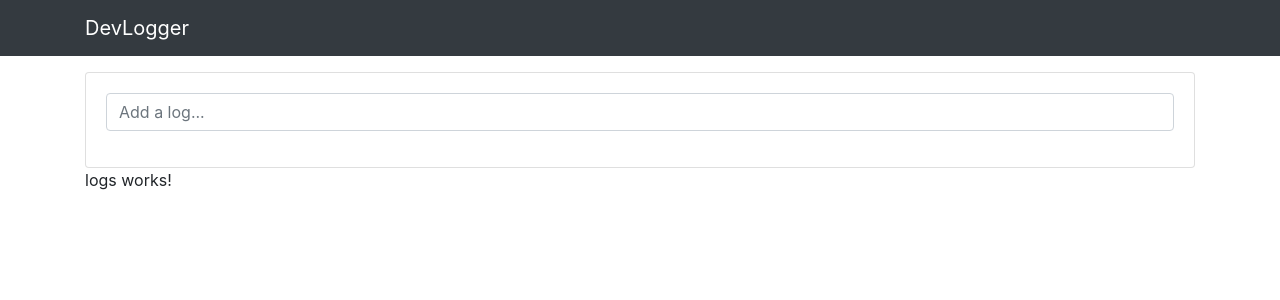
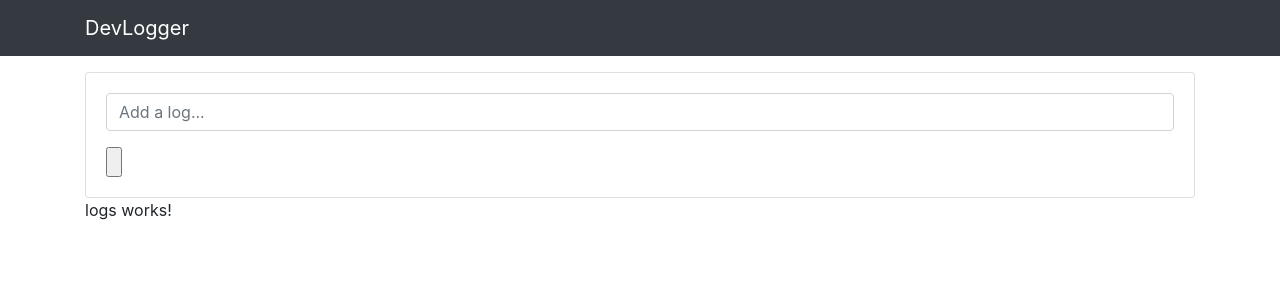
Before and after one commit to michaelromanov/angular_dev_logger_mini_project, an Angular app: page / in a window 1280 px wide. Shown: the top 300 px of the page. Built offline with nearby package versions, Linux system fonts and the light colour scheme.

Commit message:
updated log form

```diff
--- a/src/app/components/log-form/log-form.component.html
+++ b/src/app/components/log-form/log-form.component.html
@@ -3,5 +3,6 @@
     <div class="form-group">
       <input type="text" class="form-control" placeholder="Add a log...">
     </div>
+    <input type="submit" value="">
   </form>
 </div>
```
